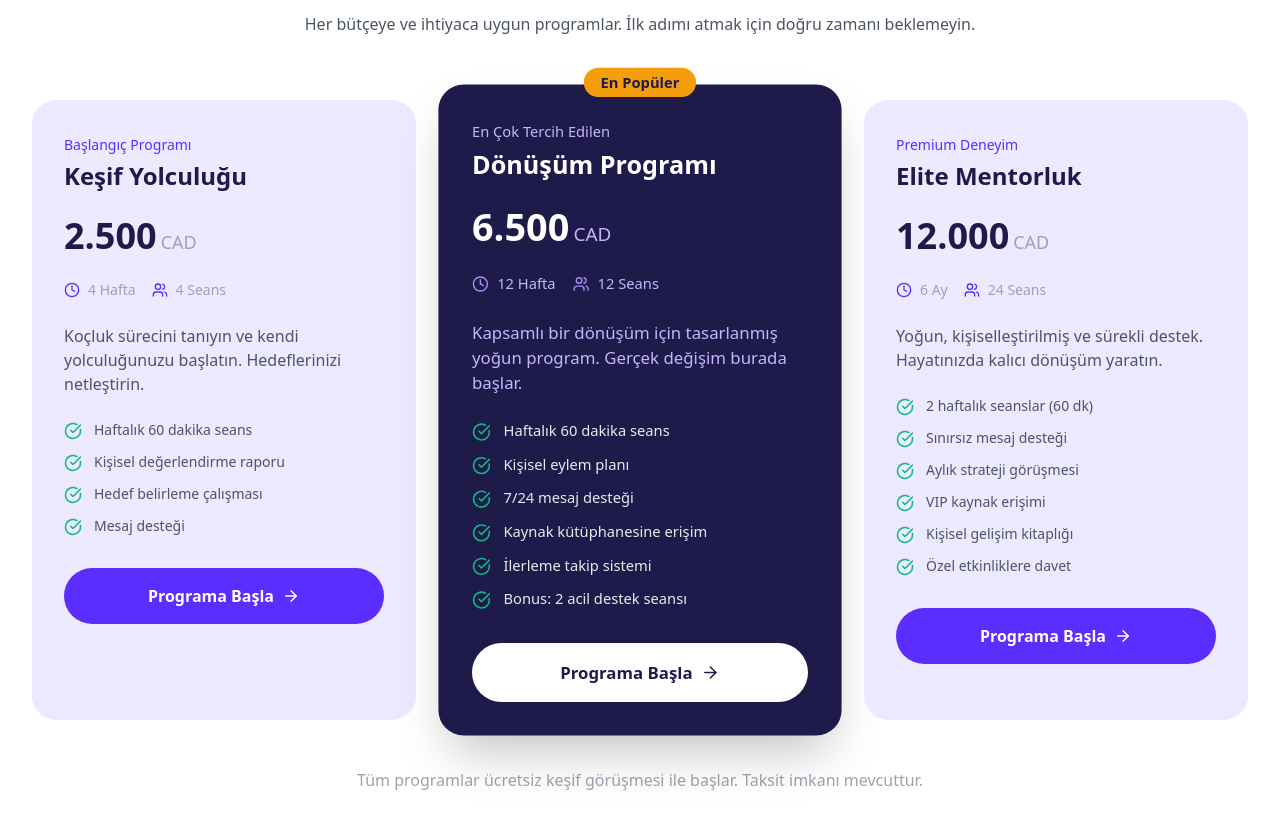
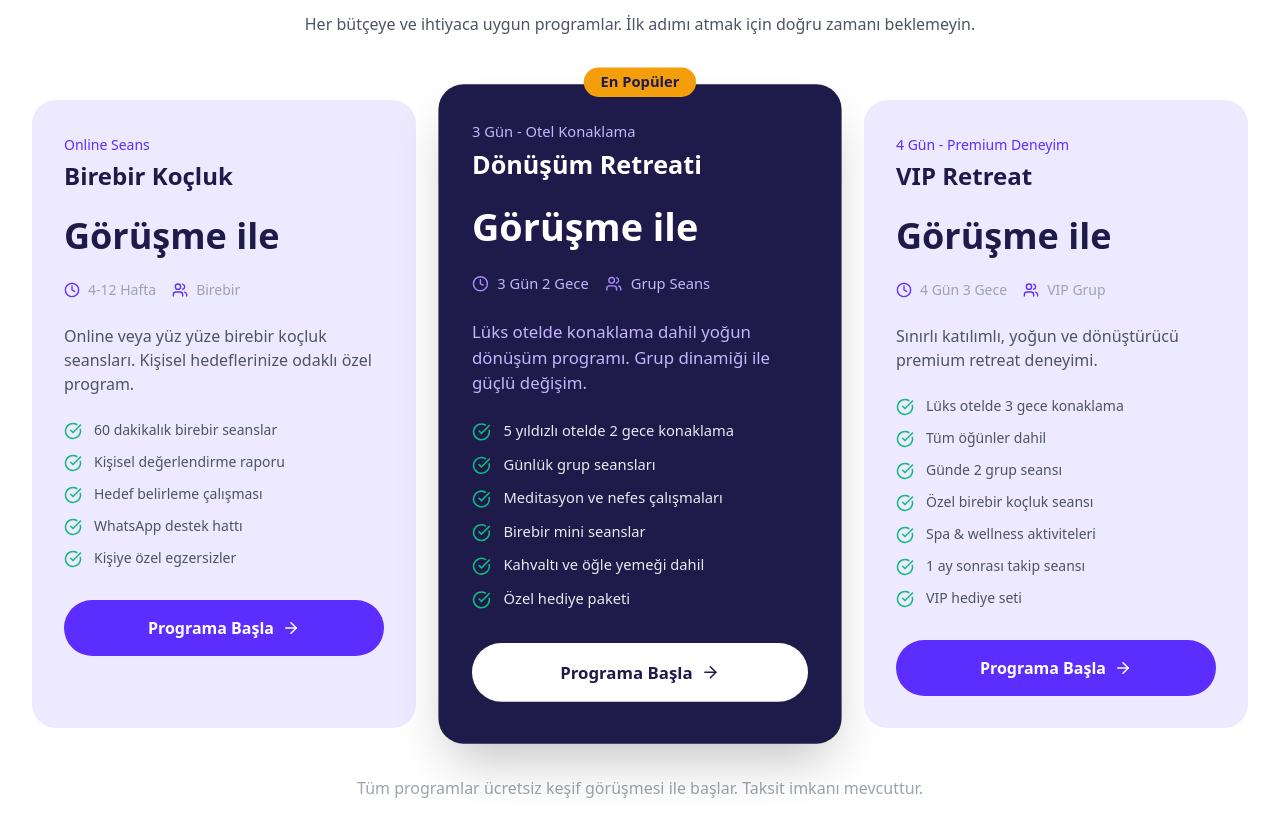
Before and after one commit to metinemredonmez/kumru, a Next.js app: page / in a window 1280 px wide. Shown: the part 3160-3997 px from the top of the page. Built offline with nearby package versions, Linux system fonts and the light colour scheme.

Commit message:
Add hotel retreat programs (3-4 day group sessions)

```diff
--- a/src/components/sections/Programs.tsx
+++ b/src/components/sections/Programs.tsx
@@ -1,67 +1,72 @@
 "use client";
 
 import { motion } from "framer-motion";
-import { Clock, Users, CheckCircle, ArrowRight } from "lucide-react";
+import { Clock, Users, CheckCircle, ArrowRight, Hotel, Sparkles } from "lucide-react";
 import Link from "next/link";
 
 const programs = [
   {
-    title: "Keşif Yolculuğu",
-    subtitle: "Başlangıç Programı",
-    duration: "4 Hafta",
-    sessions: "4 Seans",
-    price: "2.500",
-    currency: "CAD",
+    title: "Birebir Koçluk",
+    subtitle: "Online Seans",
+    duration: "4-12 Hafta",
+    sessions: "Birebir",
+    price: "Görüşme ile",
+    currency: "",
     description:
-      "Koçluk sürecini tanıyın ve kendi yolculuğunuzu başlatın. Hedeflerinizi netleştirin.",
+      "Online veya yüz yüze birebir koçluk seansları. Kişisel hedeflerinize odaklı özel program.",
     includes: [
-      "Haftalık 60 dakika seans",
+      "60 dakikalık birebir seanslar",
       "Kişisel değerlendirme raporu",
       "Hedef belirleme çalışması",
-      "Mesaj desteği",
+      "WhatsApp destek hattı",
+      "Kişiye özel egzersizler",
     ],
     color: "var(--violet)",
     featured: false,
+    isRetreat: false,
   },
   {
-    title: "Dönüşüm Programı",
-    subtitle: "En Çok Tercih Edilen",
-    duration: "12 Hafta",
-    sessions: "12 Seans",
-    price: "6.500",
-    currency: "CAD",
+    title: "Dönüşüm Retreati",
+    subtitle: "3 Gün - Otel Konaklama",
+    duration: "3 Gün 2 Gece",
+    sessions: "Grup Seans",
+    price: "Görüşme ile",
+    currency: "",
     description:
-      "Kapsamlı bir dönüşüm için tasarlanmış yoğun program. Gerçek değişim burada başlar.",
+      "Lüks otelde konaklama dahil yoğun dönüşüm programı. Grup dinamiği ile güçlü değişim.",
     includes: [
-      "Haftalık 60 dakika seans",
-      "Kişisel eylem planı",
-      "7/24 mesaj desteği",
-      "Kaynak kütüphanesine erişim",
-      "İlerleme takip sistemi",
-      "Bonus: 2 acil destek seansı",
+      "5 yıldızlı otelde 2 gece konaklama",
+      "Günlük grup seansları",
+      "Meditasyon ve nefes çalışmaları",
+      "Birebir mini seanslar",
+      "Kahvaltı ve öğle yemeği dahil",
+      "Özel hediye paketi",
     ],
     color: "var(--indigo)",
     featured: true,
+    isRetreat: true,
   },
   {
-    title: "Elite Mentorluk",
-    subtitle: "Premium Deneyim",
-    duration: "6 Ay",
-    sessions: "24 Seans",
-    price: "12.000",
-    currency: "CAD",
+    title: "VIP Retreat",
+    subtitle: "4 Gün - Premium Deneyim",
+    duration: "4 Gün 3 Gece",
+    sessions: "VIP Grup",
+    price: "Görüşme ile",
+    currency: "",
     description:
-      "Yoğun, kişiselleştirilmiş ve sürekli destek. Hayatınızda kalıcı dönüşüm yaratın.",
+      "Sınırlı katılımlı, yoğun ve dönüştürücü premium retreat deneyimi.",
     includes: [
-      "2 haftalık seanslar (60 dk)",
-      "Sınırsız mesaj desteği",
-      "Aylık strateji görüşmesi",
-      "VIP kaynak erişimi",
-      "Kişisel gelişim kitaplığı",
-      "Özel etkinliklere davet",
+      "Lüks otelde 3 gece konaklama",
+      "Tüm öğünler dahil",
+      "Günde 2 grup seansı",
+      "Özel birebir koçluk seansı",
+      "Spa & wellness aktiviteleri",
+      "1 ay sonrası takip seansı",
+      "VIP hediye seti",
     ],
     color: "var(--purple)",
     featured: false,
+    isRetreat: true,
   },
 ];
 
```
